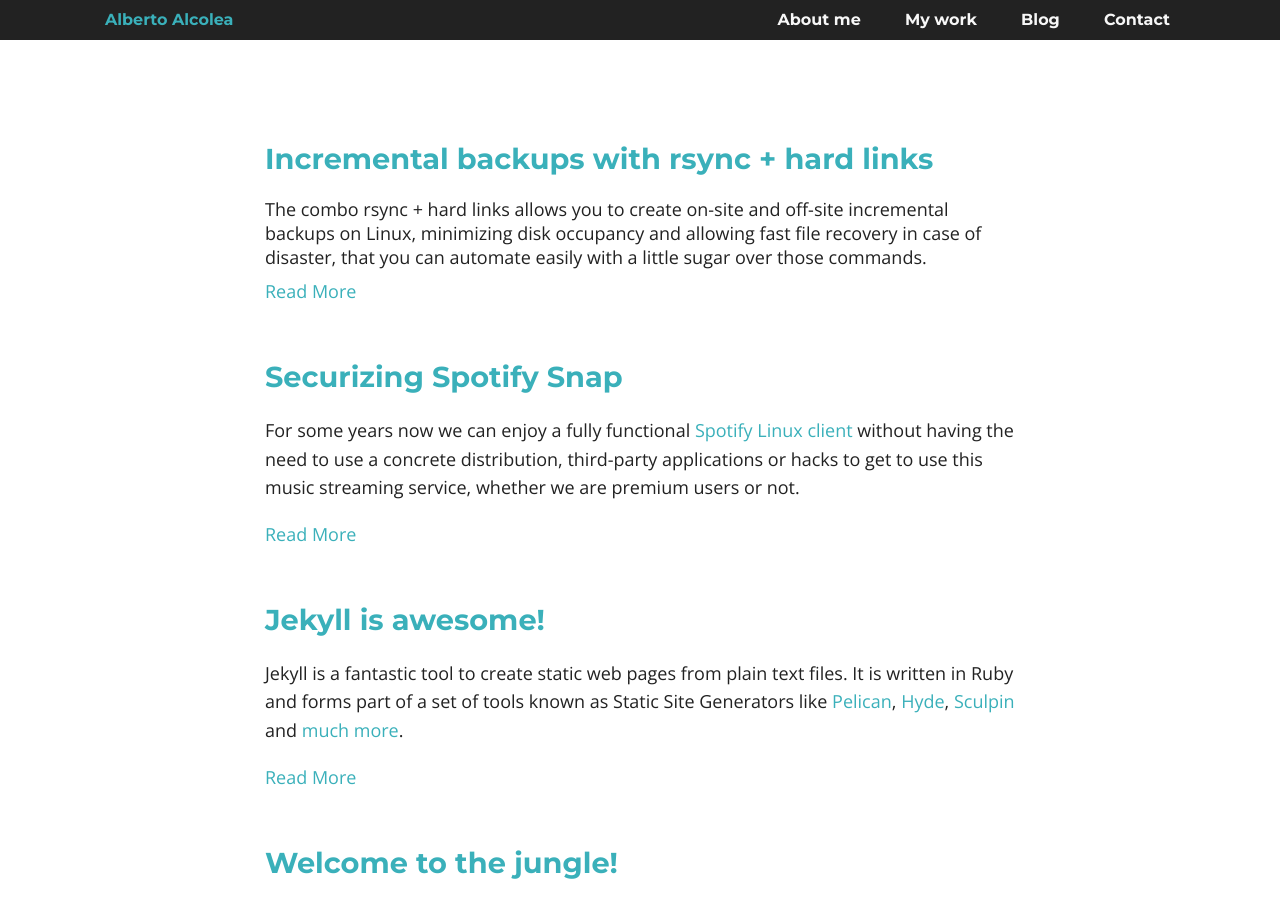
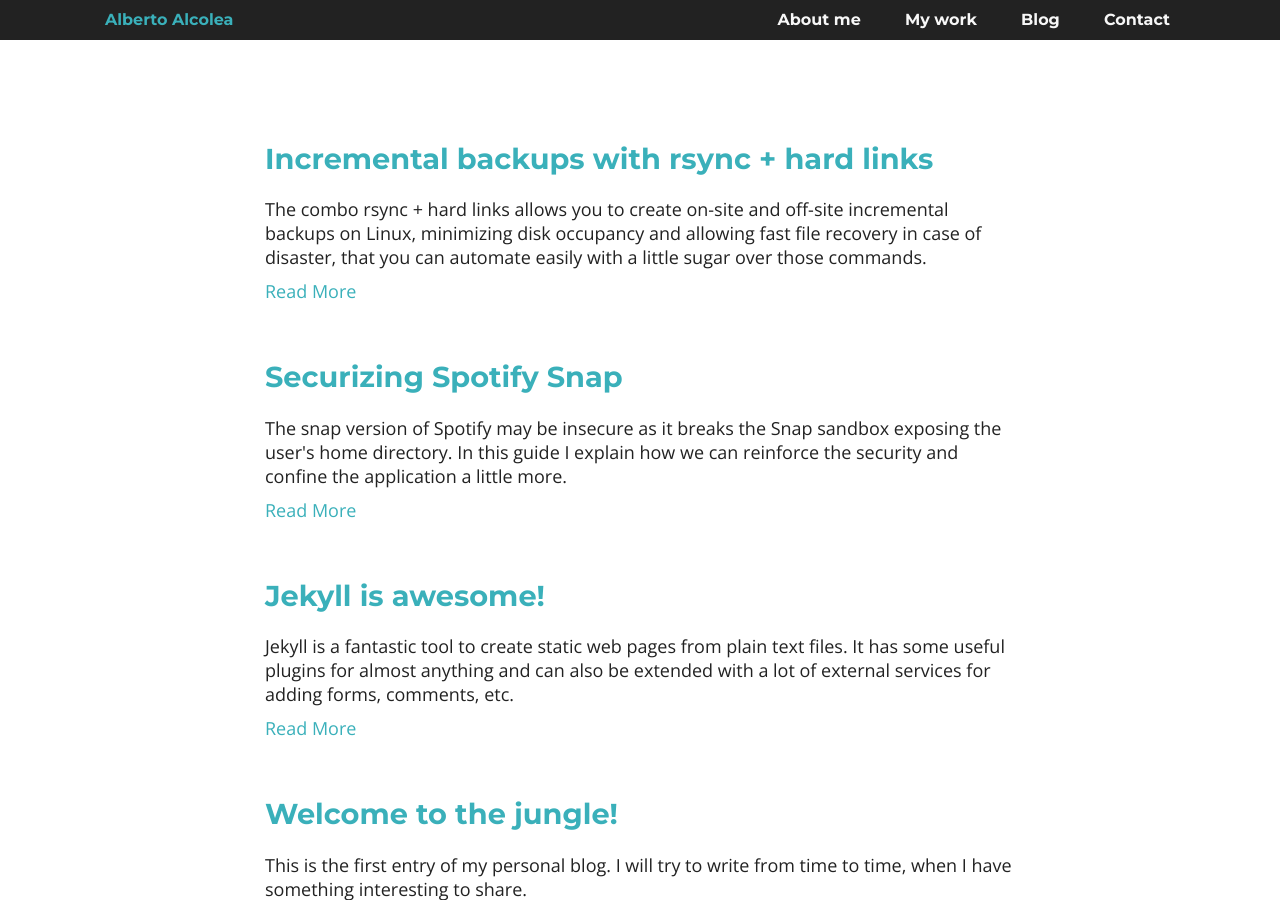
Before and after one commit to albertoalcolea/albertoalcolea.github.io, a Jekyll site: the page built from blog/index.html, in a window 1280 px wide and 900 px high. Built offline with Jekyll 4.4.1, drawn with Linux system fonts in a browser that asks for light colours; nearby versions of some CDN libraries; the list of posts is cut into pages by our own code.

Commit message:
Improve post excerpts

```diff
--- a/_includes/schema-post.html
+++ b/_includes/schema-post.html
@@ -34,7 +34,7 @@
 			},
 			{%- endif %}
 			{
-				"@type": "NewsArticle",
+				"@type": "Article",
 				"@id": "{{ site.url }}{{ page.url }}#post",
 				"name": "{{ page.title }} | {{ site.title }}",
 				"description": "{{ page.excerpt | strip_html | strip_newlines }}",
--- a/_posts/2018-05-06-jekyll-is-awesome.md
+++ b/_posts/2018-05-06-jekyll-is-awesome.md
@@ -1,6 +1,7 @@
 ---
-title:  "Jekyll is awesome!"
-date:   2018-05-06 19:00:00 +0100
+title:   Jekyll is awesome!
+date:    2018-05-06 19:00:00 +0100
+excerpt: Jekyll is a fantastic tool to create static web pages from plain text files. It has some useful plugins for almost anything and can also be extended with a lot of external services for adding forms, comments, etc.
 ---
 Jekyll is a fantastic tool to create static web pages from plain text files.
 It is written in Ruby and forms part of a set of tools known as Static Site Generators like [Pelican](https://github.com/getpelican/pelican), [Hyde](https://github.com/hyde/hyde), [Sculpin](https://sculpin.io) and [much more](https://github.com/myles/awesome-static-generators).
--- a/_posts/2019-09-27-securizing-spotify-snap.md
+++ b/_posts/2019-09-27-securizing-spotify-snap.md
@@ -1,6 +1,7 @@
 ---
-title:  "Securizing Spotify Snap"
-date:   2019-09-27 19:45:00 +0200
+title:   Securizing Spotify Snap
+date:    2019-09-27 19:45:00 +0200
+excerpt: The snap version of Spotify may be insecure as it breaks the Snap sandbox exposing the user's home directory. In this guide I explain how we can reinforce the security and confine the application a little more.
 ---
 For some years now we can enjoy a fully functional [Spotify Linux client](https://www.spotify.com/us/download/linux/) without having the need to use a concrete distribution, third-party applications or hacks to get to use this music streaming service, whether we are premium users or not.
 
--- a/blog/index.html
+++ b/blog/index.html
@@ -13,7 +13,7 @@ robots: follow, noindex
 					<h2 class="title"><a href="{{ site.baseurl }}{{ post.url }}">{{ post.title }}</a></h2>
 
 					<div class="entry">
-						{{ post.excerpt }}
+						{{ post.excerpt | strip_html | strip_newlines }}
 					</div>
 
 					<a href="{{ site.baseurl }}{{ post.url }}" class="read-more">Read More</a>
```
Also changed, not shown: _posts/2017-12-27-welcome-to-the-jungle.md (+2 -2 lines), _posts/2022-04-03-incremental-backups-with-rsync-+-hard-links.md (+4 -4 lines).
